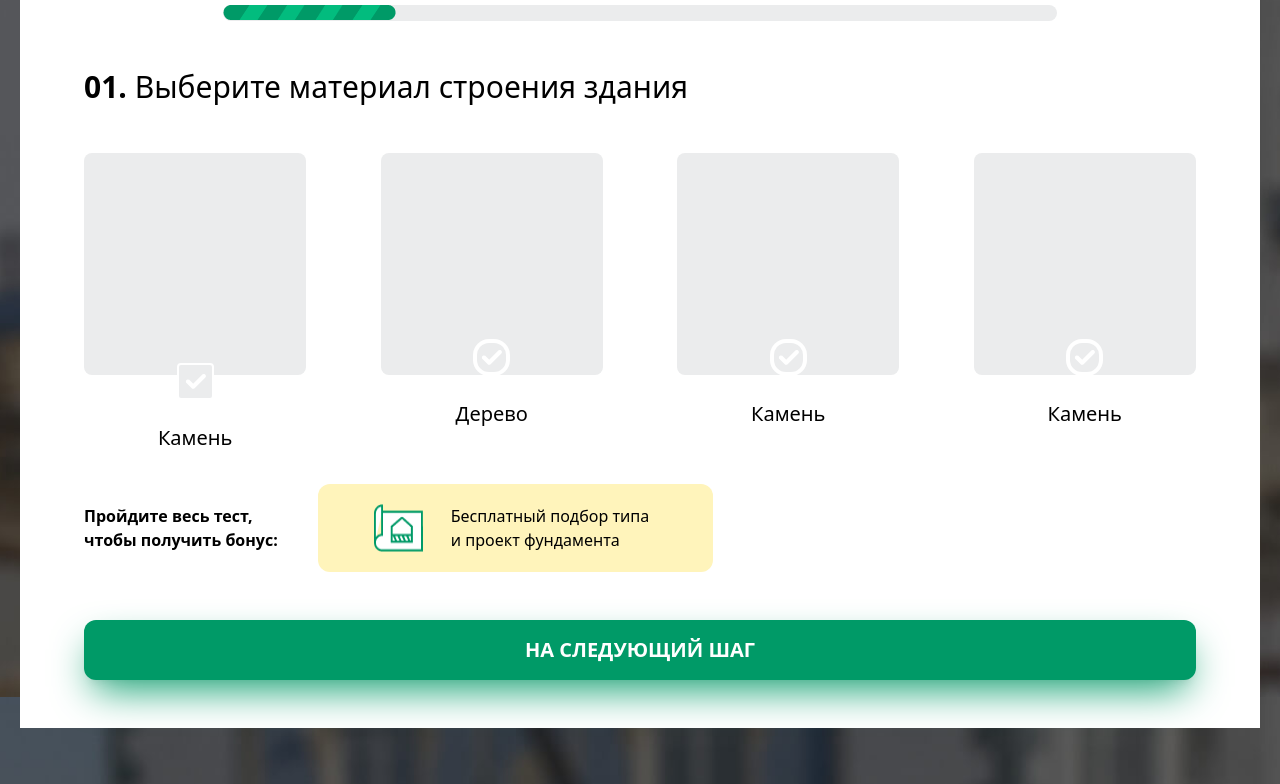
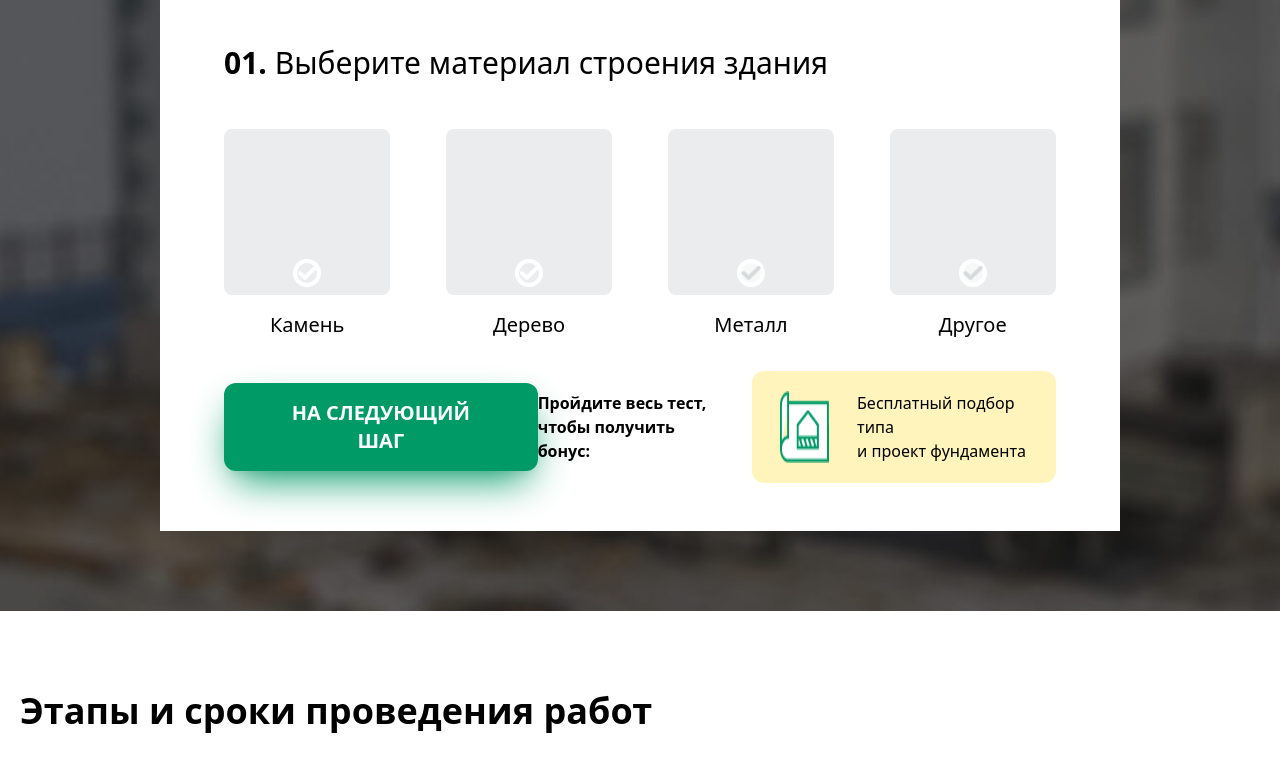
Before and after one commit to CrazyySasha/tailwindcss-geo-website, a website built with Vite: page pages/index.html in a window 1280 px wide. Shown: the part 3463-4247 px from the top of the page. Built offline with nearby package versions, Linux system fonts and the light colour scheme.

Commit message:
Revert "адаптация калкулятора"
This reverts commit fd126b69d9340ce1d46d2604e526677124d08152.

```diff
--- a/pages/index.html
+++ b/pages/index.html
@@ -316,13 +316,13 @@
 	</main>
 	<!-- calculator -->
 	<section class="" style="background-image: url(/assets/bg2_1.png);">
-		<div class=" px-5  pb-28 pt-4">
-			<div class="text-white mb-16 mt-20 ">
+		<div class="py-20 px-40">
+			<div class="text-white mb-14">
 				<h2 class="font-bold text-3xl mb-14 ">Калькулятор стоимости геологии + бонус</h2>
 				<p class="text-xl font-normal">Ответьте на 5 вопросов теста и получите персональное КП </p>
 			</div>
 			<!-- bg-white  calculator  -->
-			<form class="bg-white px-16 py-12 ">
+			<form class="bg-white px-16 py-12">
 
 				<p class="text-center font-normal text-lg">Осталось <span class="font-bold">5 вопросов из 5</span></p>
 				<div class="mx-auto w-3/4 bg-progress h-4 rounded-lg mt-6 mb-12">
@@ -339,8 +339,8 @@
 							<div class="rounded-lg bg-progress w-full aspect-square  mb-11 "></div>
 							<input type="radio" name="type" id="" class="peer" hidden>
 							<div
-								class="mb-6 border-2 peer-checked:bg-primary bg-progress border-white w-1/6 aspect-square rounded md:-mt-14 mx-auto flex  align-middle items-center ">
-								<img class=" mx-auto "  src="/assets/Vector_white.png" alt="">
+								class="mb-6 border-4 peer-checked:bg-primary bg-progress border-white w-1/6 aspect-square rounded-2xl -mt-20 mx-auto flex  align-middle items-center ">
+								<img class=" mx-auto " src="/assets/Vector_white.png" alt="">
 							</div>
 							<h4 class="mx-auto">Камень</h4>
 
@@ -357,48 +357,43 @@
 						</label>
 						<!-- отдельный block -->
 						<!-- отдельный block -->
-						<label class="w-1/5 text-center  ">
-							<div class="rounded-lg bg-progress w-full aspect-square  mb-11 "></div>
-							<input type="radio" name="type" id="" class="peer" hidden>
+						<div class="w-1/5 text-center  ">
+
+							<div class="rounded-lg bg-progress peer-checked:bg-primary w-full aspect-square  mb-11"></div>
 							<div
-								class="mb-6 border-4 peer-checked:bg-primary bg-progress border-white w-1/6 aspect-square rounded-2xl -mt-20 mx-auto flex  align-middle items-center ">
-								<img class=" mx-auto "  src="/assets/Vector_white.png" alt="">
+								class="mb-6 border-4 bg-boxs border-white w-1/6 aspect-square rounded-2xl -mt-20 mx-auto  flex  align-middle items-center">
+								<img class=" mx-auto " src="/assets/Vector.png" alt="">
 							</div>
-							<h4 class="mx-auto">Камень</h4>
 
-						</label>
+							<h4 class="mx-auto">Металл</h4>
+						</div>
 						<!-- отдельный block -->
-						<label class="w-1/5 text-center  ">
-							<div class="rounded-lg bg-progress w-full aspect-square  mb-11 "></div>
-							<input type="radio" name="type" id="" class="peer" hidden>
+						<div class="w-1/5 text-center  ">
+							<div class="rounded-lg bg-progress w-full aspect-square  mb-11"></div>
 							<div
-								class="mb-6 border-4 peer-checked:bg-primary bg-progress border-white w-1/6 aspect-square rounded-2xl -mt-20 mx-auto flex  align-middle items-center ">
-								<img class=" mx-auto "  src="/assets/Vector_white.png" alt="">
+								class="mb-6 border-4 bg-boxs border-white w-1/6 aspect-square rounded-2xl -mt-20 mx-auto flex  align-middle items-center">
+								<img class=" mx-auto " src="/assets/Vector.png" alt="">
 							</div>
-							<h4 class="mx-auto">Камень</h4>
-
-						</label>
+							<h4 class="mx-auto">Другое</h4>
+						</div>
 						<!-- отдельный block -->
 					</div>
 					<!-- bloki calculatora -->
-					<div class="flex md:flex-col justify-between">
-
-						<div class="flex flex-row  mb-12">
-							<div class="flex align-middle">
-								<p class="mr-10 text-base font-bold my-auto ">
-									Пройдите весь тест,<br> чтобы получить бонус:
-								</p>
-							</div>
-							<div class="bg-by md:py-5 rounded-xl pl-14 pr-16 flex flex-row  ">
+					<div class="flex flex-row justify-between">
+						<div class="my-auto align-middle">
+							<button
+								class="bg-primary align-middle text-white shadow-xl box-border py-4 px-14 text-center rounded-xl text-xl font-bold ">
+								НА СЛЕДУЮЩИЙ ШАГ
+							</button>
+						</div>
+						<div class="flex flex-row ">
+							<p class="mr-10 text-base font-bold my-auto ">
+								Пройдите весь тест,<br> чтобы получить бонус:
+							</p>
+							<div class="bg-by py-5 rounded-xl px-7 flex flex-row">
 								<img class="mr-7" src="/assets/Frame.png" alt="">
 								<p class="text-base font-normal">Бесплатный подбор типа <br> и проект фундамента</p>
 							</div>
-						</div>
-						<div class="my-auto align-middle">
-							<button type="submit"
-								class="bg-primary align-middle text-white shadow-xl box-border py-4 px- w-full text-center rounded-xl text-xl font-bold ">
-								НА СЛЕДУЮЩИЙ ШАГ
-							</button>
 						</div>
 
 					</div>
```
